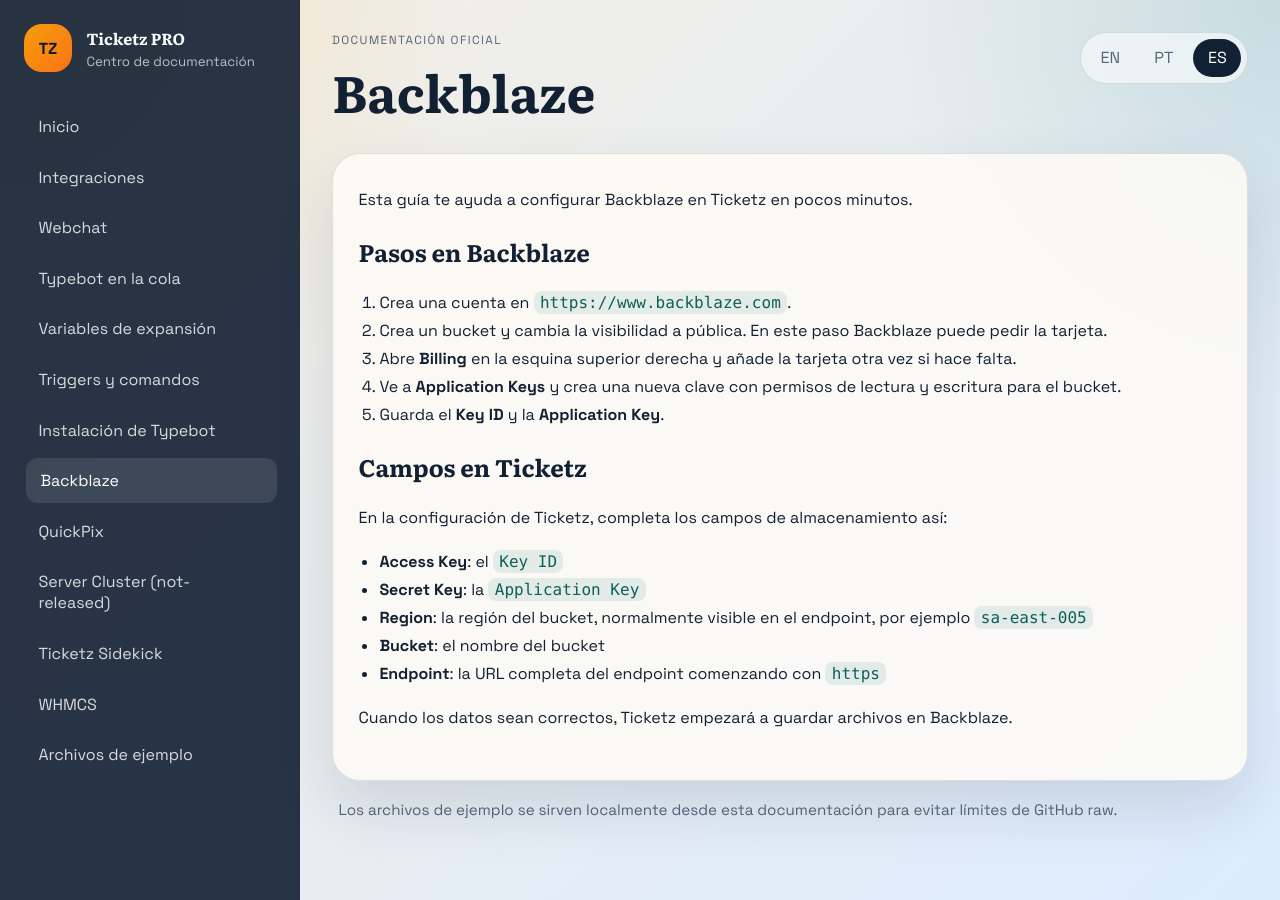
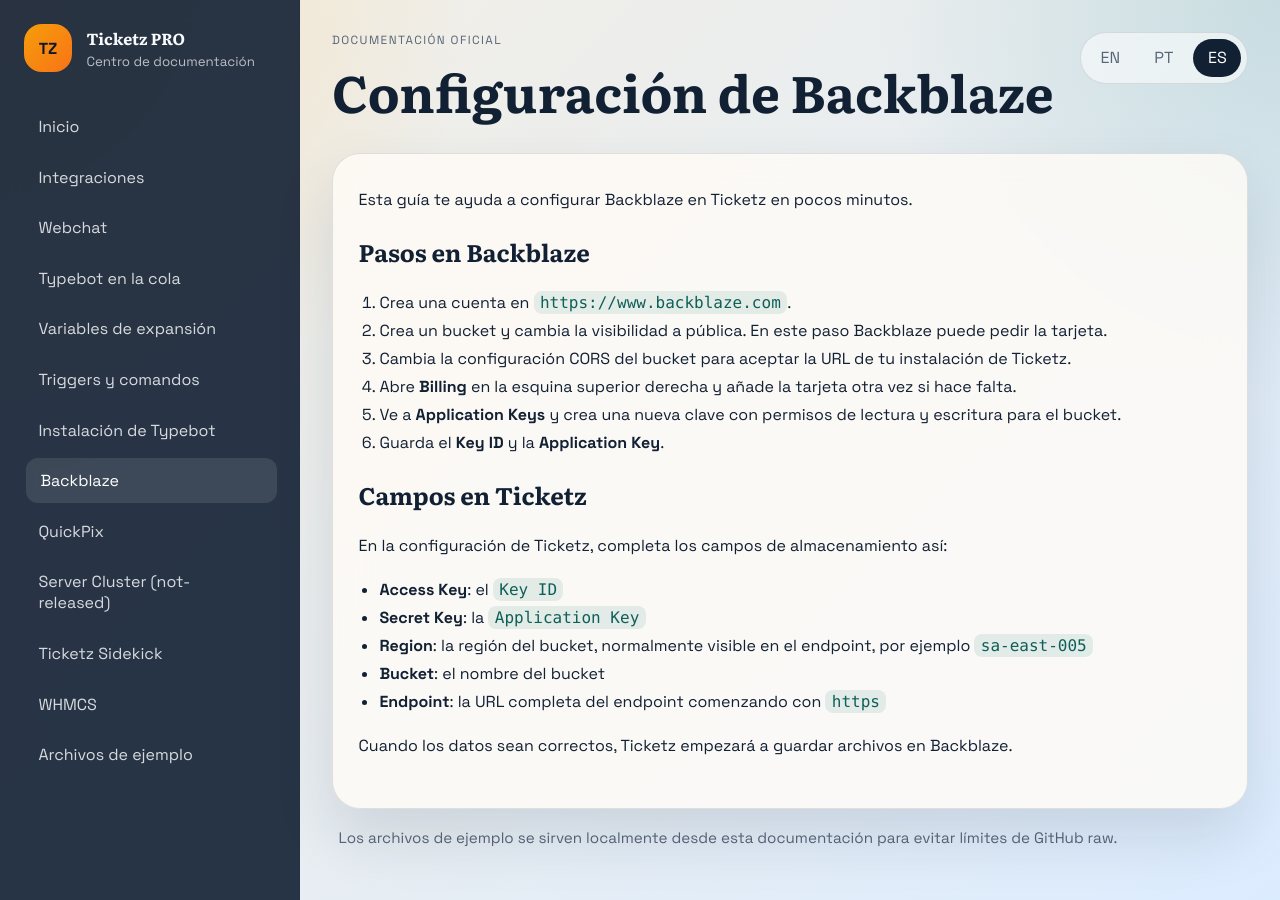
Before and after one commit to ticketz-oss/ticketz-pro-docs, a Jekyll site: the page built from es/backblaze.md, in a window 1280 px wide. Built offline with Jekyll 4.4.1, drawn with Linux system fonts in a browser that asks for light colours.

Commit message:
docs: update Backblaze setup instructions to include CORS configuration and correct titles in multiple languages

```diff
--- a/es/backblaze.md
+++ b/es/backblaze.md
@@ -1,5 +1,5 @@
 ---
-title: Backblaze
+title: Configuración de Backblaze
 lang: es
 slug: backblaze
 description: Configura el almacenamiento Backblaze en Ticketz PRO.
@@ -11,9 +11,10 @@
 
 1. Crea una cuenta en `https://www.backblaze.com`.
 2. Crea un bucket y cambia la visibilidad a pública. En este paso Backblaze puede pedir la tarjeta.
-3. Abre **Billing** en la esquina superior derecha y añade la tarjeta otra vez si hace falta.
-4. Ve a **Application Keys** y crea una nueva clave con permisos de lectura y escritura para el bucket.
-5. Guarda el **Key ID** y la **Application Key**.
+3. Cambia la configuración CORS del bucket para aceptar la URL de tu instalación de Ticketz.
+4. Abre **Billing** en la esquina superior derecha y añade la tarjeta otra vez si hace falta.
+5. Ve a **Application Keys** y crea una nueva clave con permisos de lectura y escritura para el bucket.
+6. Guarda el **Key ID** y la **Application Key**.
 
 ## Campos en Ticketz
 
```
Also changed, not shown: en/backblaze.md (+4 -3 lines), pt-br/backblaze.md (+5 -4 lines).
